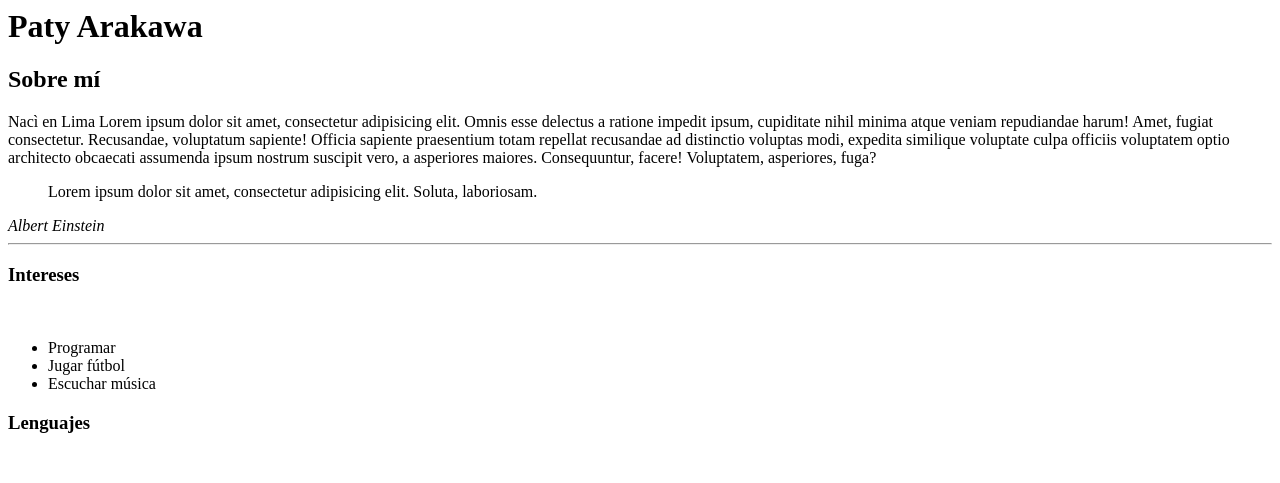
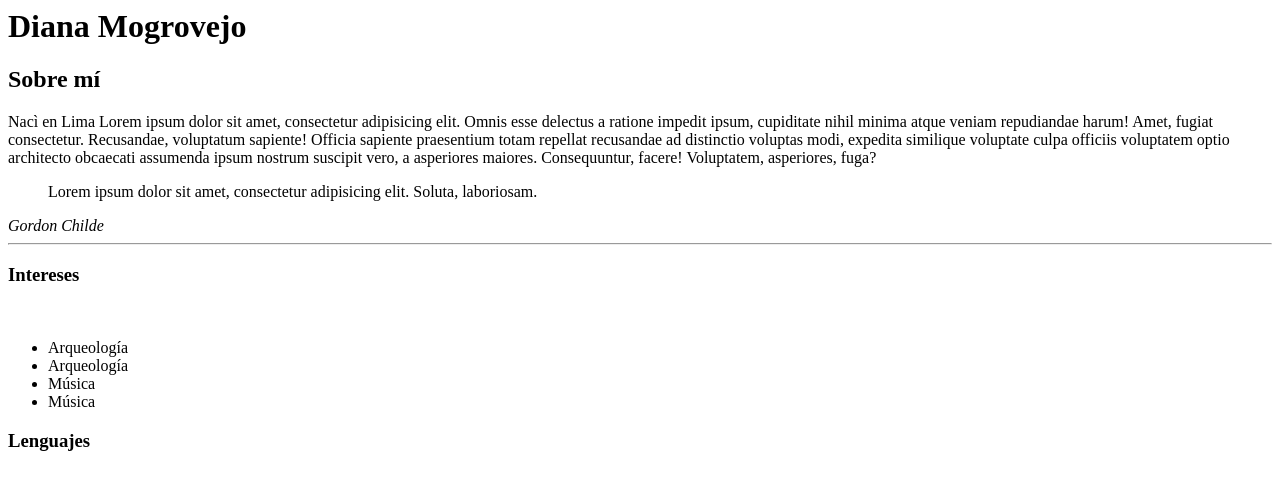
Before and after one commit to clasemakerweb/Biografia, a plain HTML site: page index.html in a window 1280 px wide. Shown: the top 483 px of the page. Drawn offline with Linux system fonts and the light colour scheme.

Commit message:
agregue un item

```diff
--- a/index.html
+++ b/index.html
@@ -5,18 +5,19 @@
 	<link rel="icon" href="images/ajedrez.jpg" type="image/x-icon" />
 </head>
 <body>
-	<h1>Paty Arakawa</h1>
+	<h1>Diana Mogrovejo</h1>
 	<h2>Sobre mí</h2>
 	<p>Nacì en Lima Lorem ipsum dolor sit amet, consectetur adipisicing elit. Omnis esse delectus a ratione impedit ipsum, cupiditate nihil minima atque veniam repudiandae harum! Amet, fugiat consectetur. Recusandae, voluptatum sapiente! Officia sapiente praesentium totam repellat recusandae ad distinctio voluptas modi, expedita similique voluptate culpa officiis voluptatem optio architecto obcaecati assumenda ipsum nostrum suscipit vero, a asperiores maiores. Consequuntur, facere! Voluptatem, asperiores, fuga?</p>
 	<blockquote>Lorem ipsum dolor sit amet, consectetur adipisicing elit. Soluta, laboriosam.</blockquote>
-	<cite>Albert Einstein</cite>
+	<cite>Gordon Childe</cite>
 	<hr>
 	<h3>Intereses</h3>
 	<br>
 	<ul>
-		<li>Programar</li>
-		<li>Jugar fútbol</li>
-		<li>Escuchar música</li>
+		<li>Arqueología</li>
+		<li>Arqueología</li>
+		<li>Música</li>
+		<li>Música</li>
 	</ul>
 	<h3>Lenguajes</h3>
 	<br>
```
